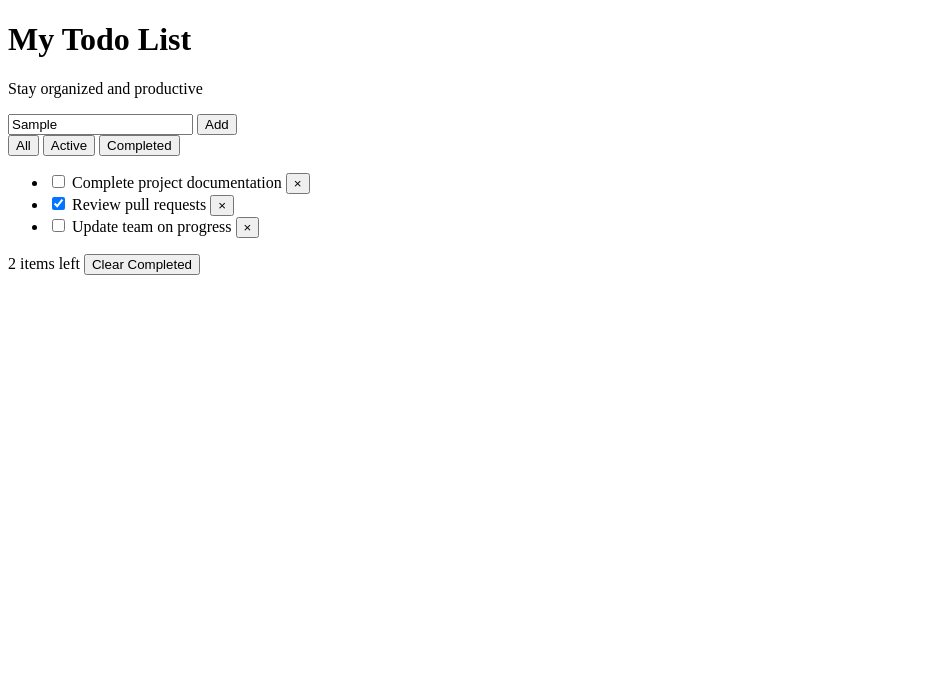
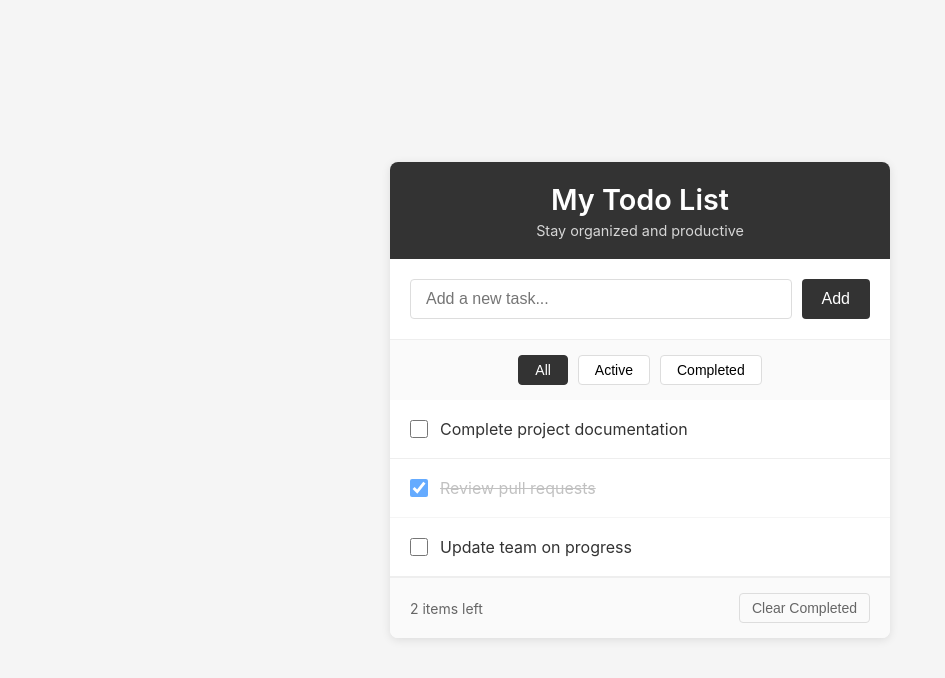
Before and after one commit to DRPatel75/ToDo-List-App, a plain HTML site: page index.html in a window 1280 px wide. Both pictures are taken after typing "Sample" into the empty fields and a click on the button "Add". Shown: the whole page, without its empty margins (0-945 px from the left). Drawn offline with Linux system fonts and the light colour scheme.

Commit message:
Added Event litner

```diff
--- a/app.js
+++ b/app.js
@@ -0,0 +1,11 @@
+const addTodoBtn = document.getElementById("addTodoBtn")
+const inputTag = document.getElementById("todoInput")
+let todoText; //This should be populated when the user clicks on Add button
+let todos = [];
+
+addTodoBtn.addEventListener("click", ()=>{
+    console.log("Hey I just Clicked")
+    todoText = inputTag.value
+    console.log(todoText)
+    inputTag.value = ""
+})
--- a/index.html
+++ b/index.html
@@ -5,7 +5,7 @@
     <meta charset="UTF-8">
     <meta name="viewport" content="width=device-width, initial-scale=1.0">
     <title>Todo App - Starter Template</title>
-    <link rel="stylesheet" href="styles.css">
+    <link rel="stylesheet" href="style.css">
 </head>
 
 <body>
```
